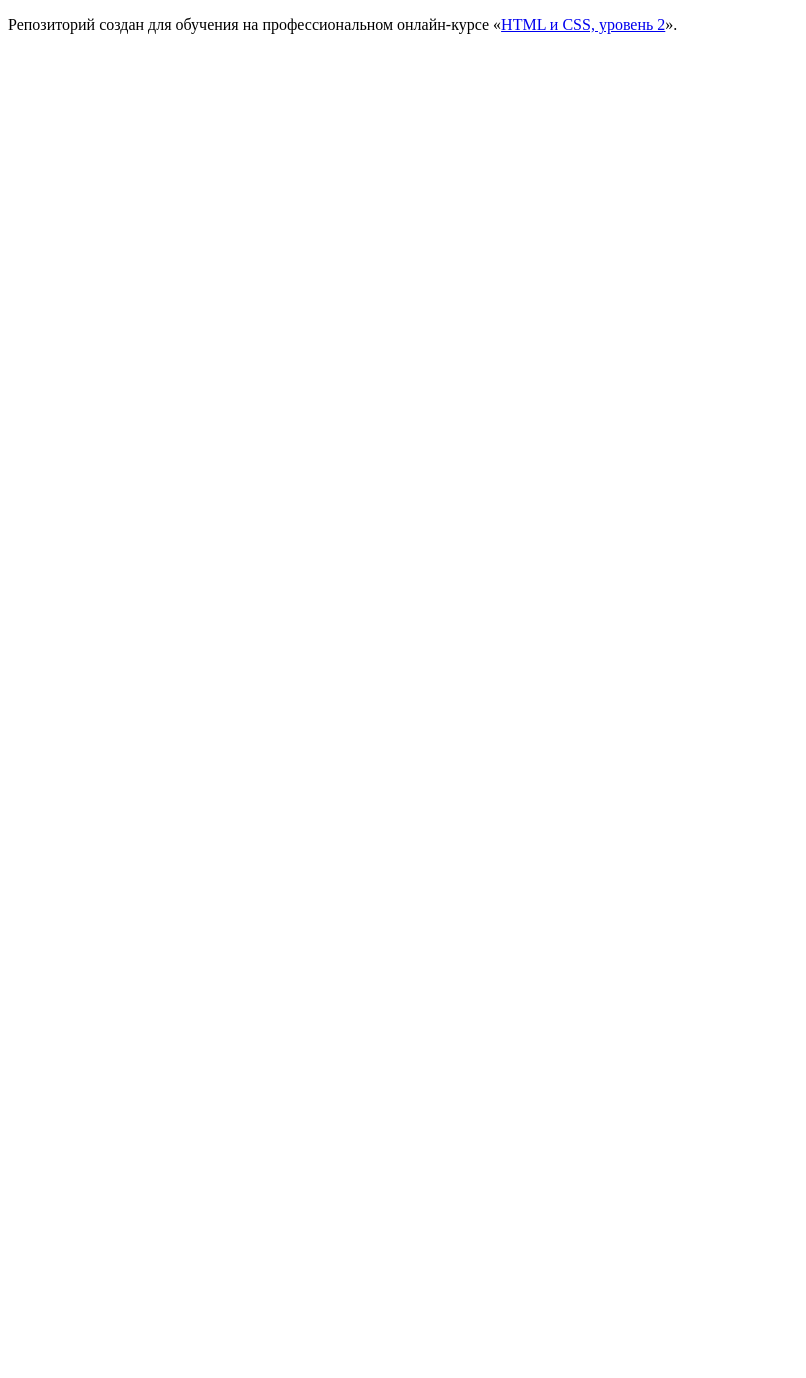
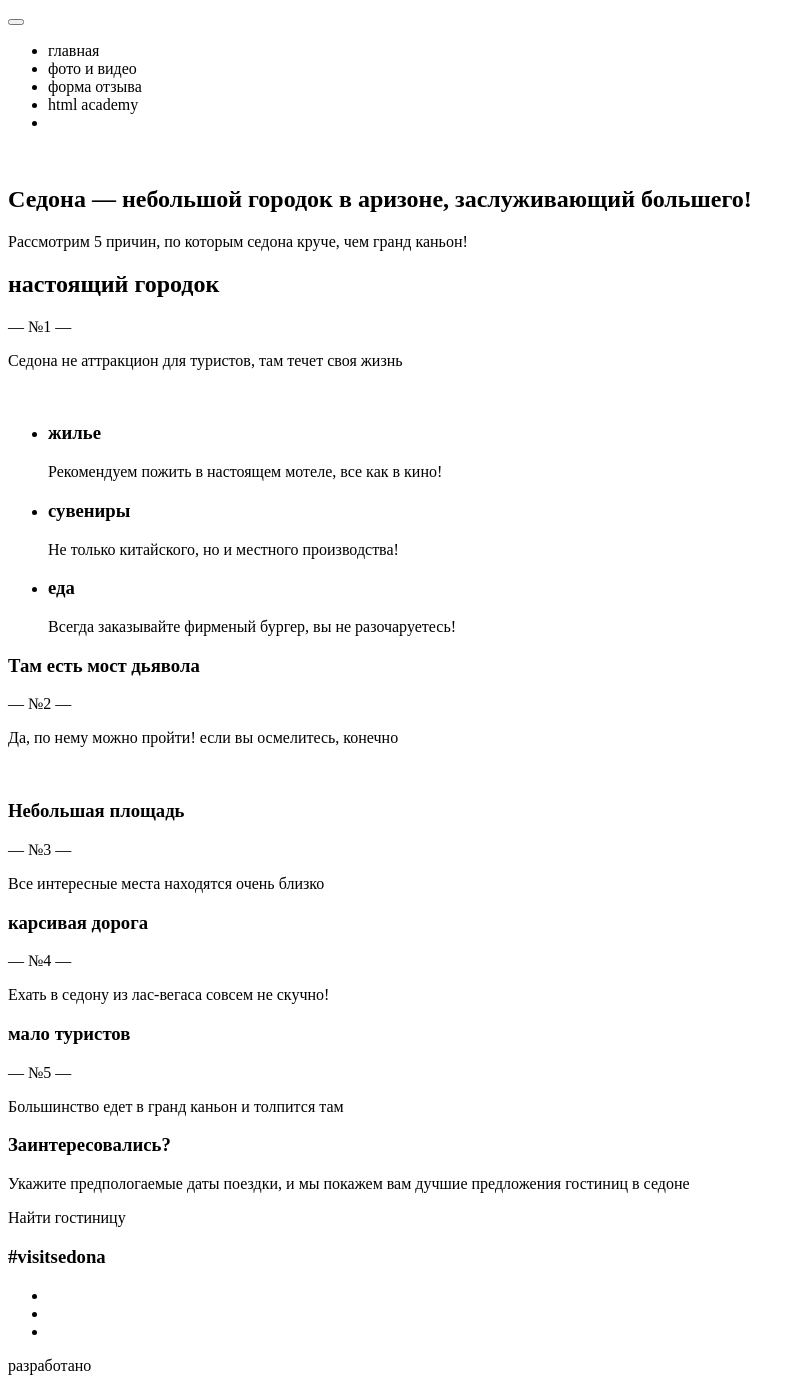
Before and after one commit to KirillErz/997865-sedona-19, a website: page source/index.html in a window 1280 px wide. Shown: the whole page, without its empty margins (0-806 px from the left). Before the commit the page ends 800 px from the top, so only its background shows below. Drawn offline with Linux system fonts and the light colour scheme.

Commit message:
Начинаем методичную разметку личного проекта

```diff
--- a/source/index.html
+++ b/source/index.html
@@ -1,12 +1,144 @@
 <!DOCTYPE html>
 <html lang="ru">
-  <head>
-    <meta charset="utf-8">
-    <title>HTML Academy: Седона</title>
-  </head>
-  <body>
 
-    <p>Репозиторий создан для обучения на профессиональном онлайн‑курсе «<a href="https://htmlacademy.ru/intensive/adaptive">HTML и CSS, уровень 2</a>».</p>
+<head>
+  <meta charset="utf-8">
+  <title>HTML Academy: Седона</title>
+</head>
 
-  </body>
+<body>
+  <header>
+    <nav>
+      <button></button>
+      <ul>
+        <li>
+          <a>главная</a>
+        </li>
+        <li>
+          <a>фото и видео</a>
+        </li>
+        <li>
+          <a>форма отзыва</a>
+        </li>
+        <li>
+          <a>html academy</a>
+        </li>
+        <li>
+          <a>
+          </a>
+        </li>
+      </ul>
+    </nav>
+  </header>
+  <main>
+    <section>
+      <img>
+      <div>
+        <h1>
+          Седона — небольшой
+          городок в аризоне,
+          заслуживающий большего!
+        </h1>
+        <p>
+          Рассмотрим 5 причин, по которым cедона круче, чем гранд каньон!
+        </p>
+      </div>
+    </section>
+    <section>
+      <div>
+        <h2>настоящий городок</h2>
+        <p>— №1 —</p>
+        <p>Седона не аттракцион для туристов, там течет своя жизнь</p>
+      </div>
+      <img>
+      <div>
+        <ul>
+          <li>
+            <i></i>
+            <div>
+              <h3>жилье</h3>
+              <p>Рекомендуем пожить в настоящем мотеле, все как в кино!</p>
+            </div>
+          </li>
+          <li>
+            <i></i>
+            <div>
+              <h3>сувениры</h3>
+              <p>Не только китайского, но и местного производства!</p>
+            </div>
+          </li>
+          <li>
+            <i></i>
+            <div>
+              <h3>еда</h3>
+              <p>Всегда заказывайте фирменый бургер, вы не разочаруетесь!</p>
+            </div>
+          </li>
+        </ul>
+      </div>
+    </section>
+    <section>
+      <div>
+        <h3>Там есть мост дьявола</h3>
+        <p>— №2 —</p>
+        <p>
+          Да, по нему можно пройти! если вы осмелитесь, конечно
+        </p>
+      </div>
+      <img>
+    </section>
+    <section>
+      <div>
+        <h3>Небольшая площадь</h3>
+        <p>— №3 —</p>
+        <p>
+          Все интересные места находятся очень близко
+        </p>
+      </div>
+    </section>
+    <section>
+      <div>
+        <h3>карсивая дорога</h3>
+        <p>— №4 —</p>
+        <p>
+          Ехать в седону из лас-вегаса совсем не скучно!
+        </p>
+      </div>
+    </section>
+    <section>
+      <div>
+        <h3>мало туристов</h3>
+        <p>— №5 —</p>
+        <p>
+          Большинство едет в гранд каньон и толпится там
+        </p>
+      </div>
+    </section>
+    <section>
+      <div>
+        <h3>Заинтересовались?</h3>
+        <p>Укажите предпологаемые даты поездки, и мы покажем вам дучшие предложения
+          гостиниц в седоне</p>
+        <a>Найти гостиницу</a>
+      </div>
+  </section>
+  <section>
+    <div>
+      <picture>
+      </picture>
+    </div>
+  </section>
+  </main>
+  <footer>
+    <h3>#visitsedona</h3>
+    <ul>
+      <li></li>
+      <li></li>
+      <li></li>
+    </ul>
+    <a>
+      <p>разработано</p>
+    </a>
+  </footer>
+</body>
 </html>
```
Also changed, not shown: source/form.html (added, +99 -0 lines), source/photo.html (added, +60 -0 lines).
